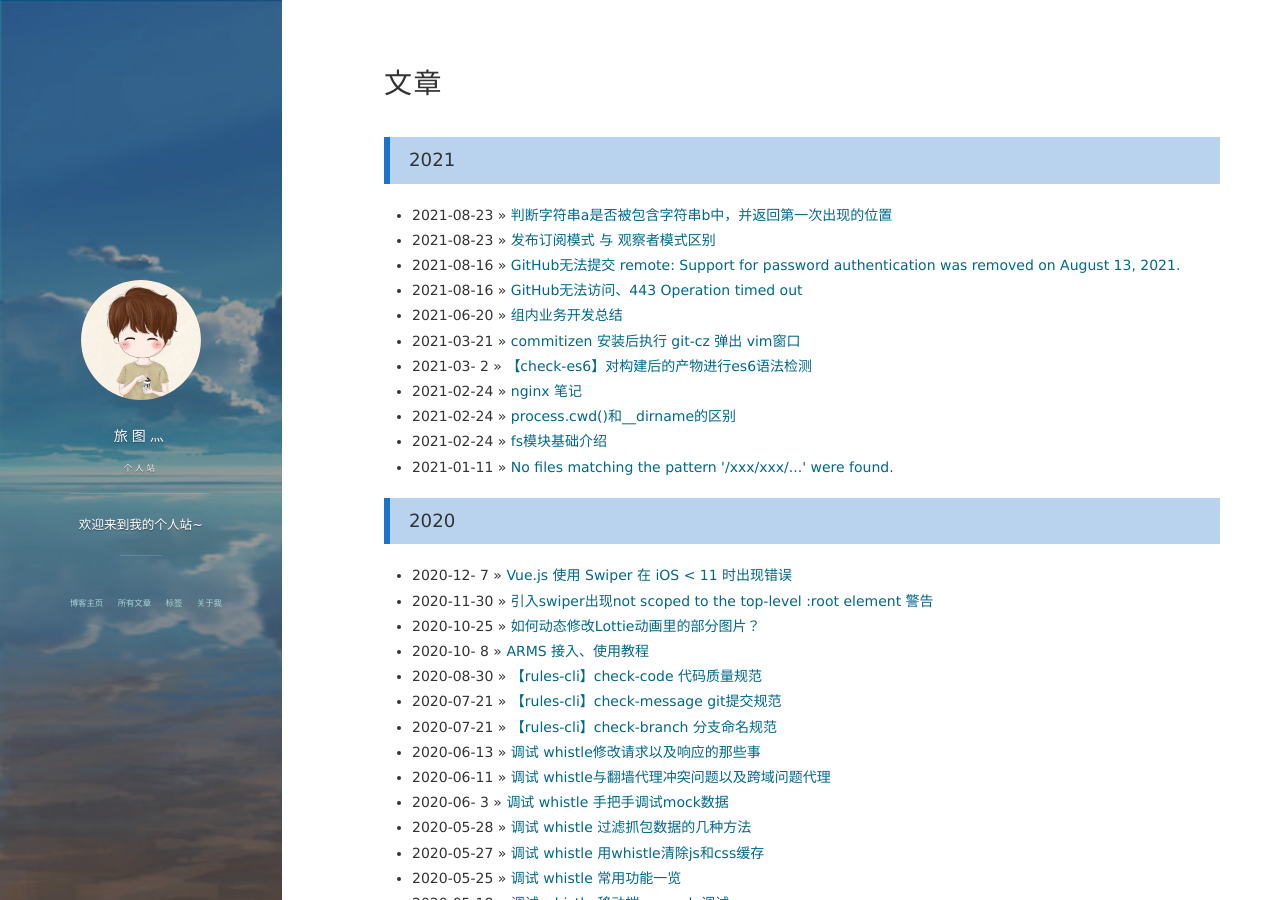
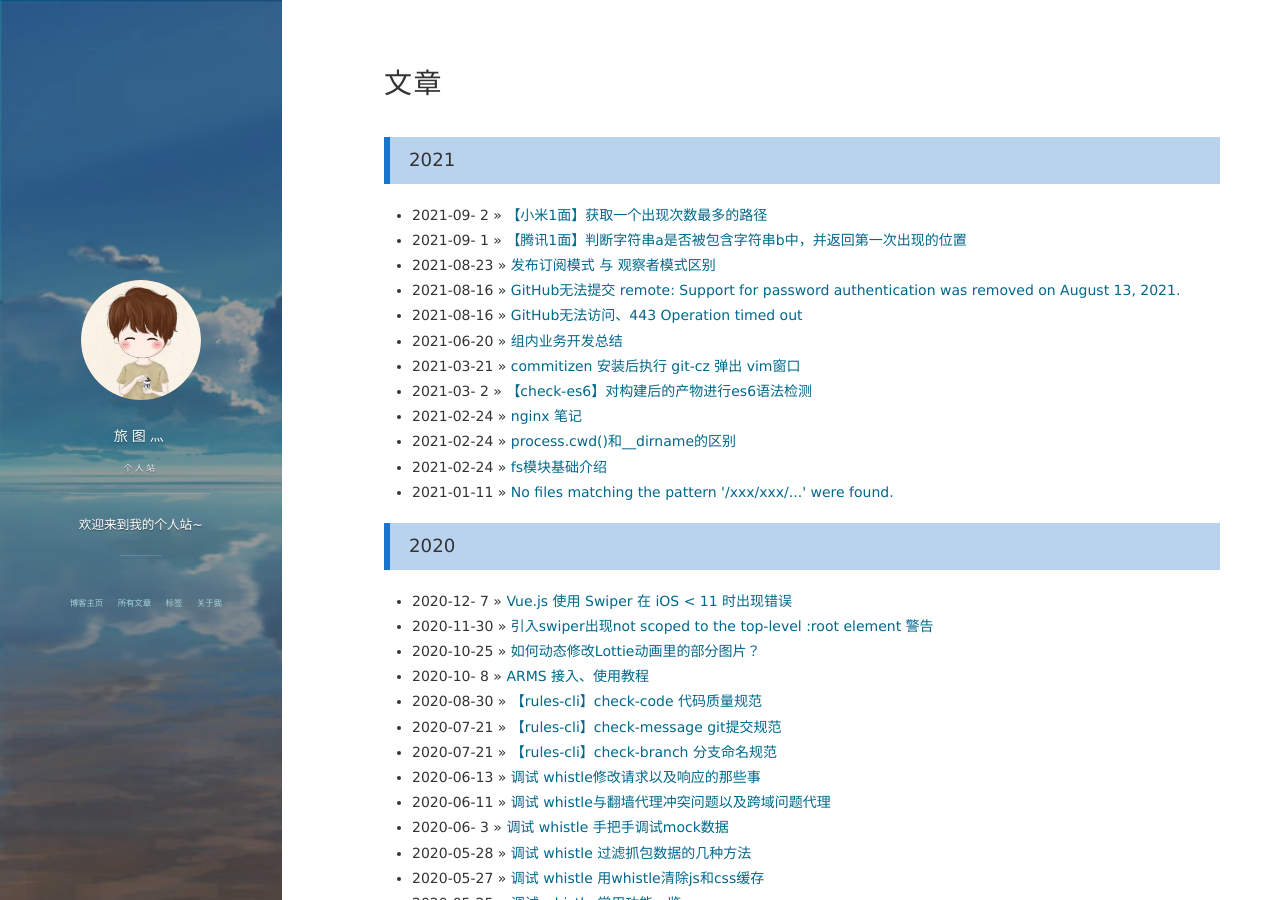
Before and after one commit to xwLyc/xwLyc.github.io, a Jekyll site: the page built from archive.html, in a window 1280 px wide and 900 px high. Built offline with Jekyll 4.4.1, drawn with Linux system fonts in a browser that asks for light colours; nearby versions of some CDN libraries; comment, search, counter and statistics services are not loaded; some of the changed lines change nothing that is shown.

Commit message:
findMaximum

```diff
--- a/_posts/2021/2021-09-01-indexOf.md
+++ b/_posts/2021/2021-09-01-indexOf.md
@@ -1,7 +1,7 @@
 ---
 layout: post
-title: "判断字符串a是否被包含字符串b中，并返回第一次出现的位置"
-date: 2021-08-23
+title: "【腾讯1面】判断字符串a是否被包含字符串b中，并返回第一次出现的位置"
+date: 2021-09-01
 description: "判断字符串a是否被包含字符串b中，并返回第一次出现的位置"
 tag: js
 ---
--- /dev/null
+++ b/_posts/2021/2021-09-02-findMax.md
@@ -0,0 +1,63 @@
+---
+layout: post
+title: "【小米1面】获取一个出现次数最多的路径"
+date: 2021-09-02
+description: "获取一个出现次数最多的路径"
+tag: js
+---
+
+天天搞业务，真是发现一到面试算法环节就容易脑子先嗡嗡空白一下，然后再告诉自己冷静冷静，不慌，可以的可以的......
+
+好了，进入正题，今儿小米一面一道题目如下。
+
+>比如有以下数组，同一个用户按照数组顺序，从u1->u2, u2->u3 等路径，统计出出现次数最多的路径。（只考虑一步即可，一开始没理解题目，还考虑了u1->u2->u3，费了不少时间）
+
+
+
+    const arr = [
+        {user: 'A', url: 'u1'},
+        {user: 'B', url: 'u1'},
+        {user: 'C', url: 'u1'},
+        {user: 'A', url: 'u2'},
+        {user: 'B', url: 'u2'},
+        {user: 'A', url: 'u3'},
+        {user: 'C', url: 'u3'},
+        {user: 'A', url: 'u4'},
+    ]
+    // A: 'u1->u2' 'u2->u3' 'u3->u4'
+    // B: 'u1->u2'
+    // C: 'u1->u3'
+    // 统计出现次数最多的 eg:'u1->u2' 2次
+
+面试的时候，我用了两次遍历，然后面试官说一次也可以。然后面试结束后花了半个小时实现了一下...
+
+    function findMaximum(arr) {
+        const curUserUrl = {}
+        const pathObj = {}
+        let maxCount = 0
+        let path = ''
+        arr.forEach(e => {
+            if (curUserUrl[e.user]) {
+                let curPath = `${curUserUrl[e.user]}->${e.url}`
+                if (pathObj[curPath]) {
+                    pathObj[curPath] += 1;
+                    if (pathObj[curPath] > maxCount) {
+                        maxCount = pathObj[curPath]
+                        path = curPath
+                    }
+                } else {
+                    pathObj[curPath] = 1
+                }
+            }
+            curUserUrl[e.user] = e.url
+        });
+
+        return {
+            path,
+            maxCount
+        }
+    }
+
+啊~~自己都写了半个小时，真到面试时候，时间怎么够┐(T.T ) ( T.T) ノ
+
+最近还是多练习练习，虽然讨厌面试算法，但是为了💰💰💰，冲吧~~~
```
